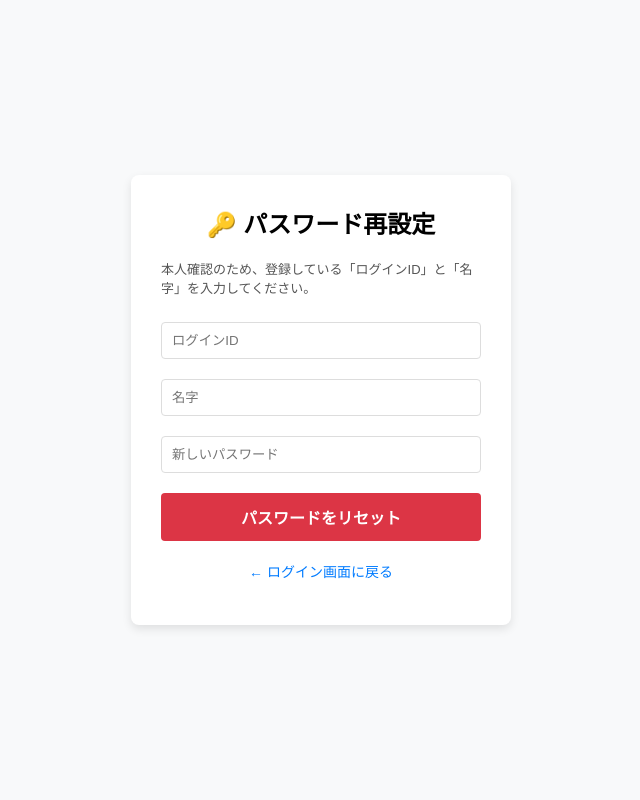
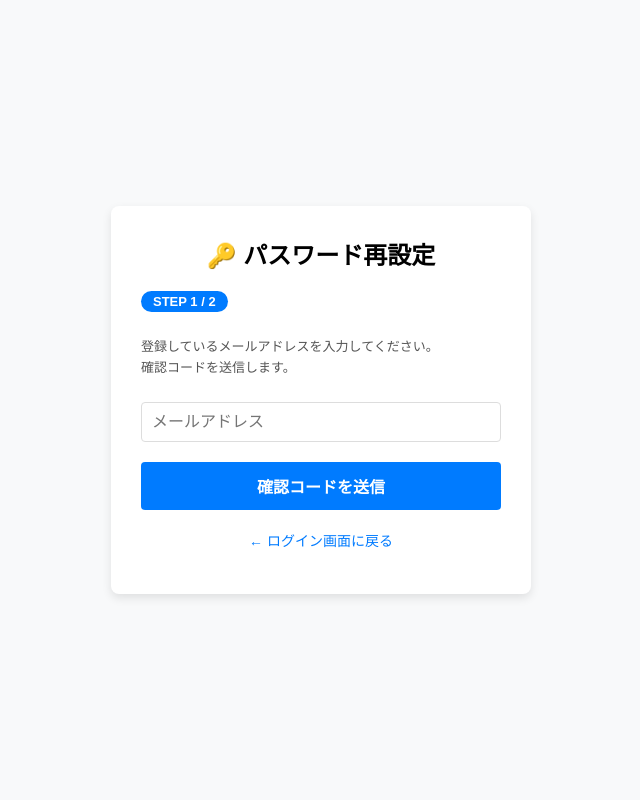
Before and after one commit to nogawa-dev/shift-app, a Flask app: page /forgot_password in a window 1280 px wide. Shown: the whole page, without its empty margins (319-959 px from the left). Run offline with Flask 3, Linux system fonts and the light colour scheme.

Commit message:
メールアドレス認証によるパスワード再設定と日付ごと備考機能を追加
- パスワード再設定をメールOTP認証の2ステップフローに変更
- メールアドレス登録・変更画面を追加（OTP認証付き）
- ユーザー登録・初期設定画面にメールアドレス欄を追加
- 日付ごとの備考入力欄を追加（全体メモ欄を廃止）
- 設定画面に時間帯の追加・削除セクションを追加

Co-Authored-By: Claude Sonnet 4.6 <noreply@anthropic.com>

```diff
--- a/app.py
+++ b/app.py
@@ -1,8 +1,12 @@
 import os
 import json
+import random
+import smtplib
 import jpholiday
 import requests
 from datetime import datetime, timedelta
+from email.mime.text import MIMEText
+from email.mime.multipart import MIMEMultipart
 from flask import Flask, render_template, request, redirect, url_for, session, jsonify
 from threading import Timer
 import webbrowser
@@ -16,6 +20,11 @@ app.secret_key = os.environ.get('SECRET_KEY', 'super_secret_key_hiro')
 
 SUPABASE_URL = os.environ.get("SUPABASE_URL")
 SUPABASE_KEY = os.environ.get("SUPABASE_KEY")
+
+SMTP_HOST = os.environ.get("SMTP_HOST", "smtp.gmail.com")
+SMTP_PORT = int(os.environ.get("SMTP_PORT", 587))
+SMTP_USER = os.environ.get("SMTP_USER", "")
+SMTP_PASSWORD = os.environ.get("SMTP_PASSWORD", "")
 
 SESSION_TIMEOUT = 30 * 60  # 30分（秒単位）
 
@@ -53,16 +62,91 @@ def load_valid_dates():
         print(e)
     return []
 
+def load_time_slots():
+    try:
+        res = requests.get(f"{SUPABASE_URL}/rest/v1/settings?id=eq.1&select=time_slots", headers=get_headers())
+        if res.status_code == 200 and res.json():
+            raw = res.json()[0].get('time_slots')
+            if raw:
+                return json.loads(raw)
+    except Exception as e:
+        print(e)
+    return ['7:30-8:30', '8:00-9:00', '15:30-16:30', '17:30-18:30']
+
 def verify_password(stored, provided):
     # ハッシュ済みならcheck_password_hash、平文（移行前）ならそのまま比較
     if stored.startswith('pbkdf2:') or stored.startswith('scrypt:'):
         return check_password_hash(stored, provided)
     return stored == provided
 
+def send_otp_email(to_email, otp):
+    if not SMTP_USER or not SMTP_PASSWORD:
+        print(f"[EMAIL DISABLED] OTP to {to_email}: {otp}")
+        return
+    msg = MIMEMultipart()
+    msg['From'] = SMTP_USER
+    msg['To'] = to_email
+    msg['Subject'] = '【シフト管理】パスワード再設定コード'
+    body = (
+        f"パスワード再設定の確認コードをお送りします。\n\n"
+        f"確認コード：{otp}\n\n"
+        f"このコードの有効期限は10分間です。\n"
+        f"身に覚えのない場合は、このメールを無視してください。"
+    )
+    msg.attach(MIMEText(body, 'plain', 'utf-8'))
+    try:
+        with smtplib.SMTP(SMTP_HOST, SMTP_PORT) as smtp:
+            smtp.starttls()
+            smtp.login(SMTP_USER, SMTP_PASSWORD)
+            smtp.send_message(msg)
+    except Exception as e:
+        print(f"Email send error: {e}")
+
+
 def get_all_users():
     res = requests.get(f"{SUPABASE_URL}/rest/v1/users?select=*", headers=get_headers())
     users_data = res.json() if res.status_code == 200 else []
-    return {u['username']: {"pass": u['password'], "role": u['role'], "last_name": u.get('last_name', '')} for u in users_data}
+    return {u['username']: {"pass": u['password'], "role": u['role'], "last_name": u.get('last_name', ''), "email": u.get('email', '')} for u in users_data}
+
+
+@app.route('/update_email', methods=['GET', 'POST'])
+def update_email():
+    if 'user_name' not in session:
+        return redirect(url_for('login'))
+
+    stage = request.form.get('stage', '1') if request.method == 'POST' else '1'
+
+    if request.method == 'POST' and stage == '1':
+        new_email = request.form.get('email', '').strip()
+        if not new_email:
+            return render_template('update_email.html', stage='1', error="メールアドレスを入力してください。", user_name=get_display_name(), role=session['role'])
+        otp = str(random.randint(100000, 999999))
+        session['email_otp'] = {
+            'code': otp,
+            'email': new_email,
+            'expires': (datetime.now() + timedelta(minutes=10)).timestamp()
+        }
+        send_otp_email(new_email, otp)
+        masked = new_email[:2] + '***@' + new_email.split('@')[-1]
+        return render_template('update_email.html', stage='2', info=f"確認コードを {masked} に送信しました。", user_name=get_display_name(), role=session['role'])
+
+    if request.method == 'POST' and stage == '2':
+        otp_input = request.form.get('otp', '').strip()
+        otp_data = session.get('email_otp')
+        if not otp_data:
+            return render_template('update_email.html', stage='1', error="セッションが切れました。もう一度やり直してください。", user_name=get_display_name(), role=session['role'])
+        if datetime.now().timestamp() > otp_data['expires']:
+            session.pop('email_otp', None)
+            return render_template('update_email.html', stage='1', error="確認コードの有効期限が切れました。再度お試しください。", user_name=get_display_name(), role=session['role'])
+        if otp_data['code'] != otp_input:
+            return render_template('update_email.html', stage='2', error="確認コードが間違っています。", user_name=get_display_name(), role=session['role'])
+        requests.patch(f"{SUPABASE_URL}/rest/v1/users?username=eq.{session['user_name']}", headers=get_headers(), json={'email': otp_data['email']})
+        session.pop('email_otp', None)
+        return render_template('update_email.html', stage='1', success="メールアドレスを登録しました！", user_name=get_display_name(), role=session['role'])
+
+    res = requests.get(f"{SUPABASE_URL}/rest/v1/users?username=eq.{session['user_name']}&select=email", headers=get_headers())
+    current_email = res.json()[0].get('email', '') if res.status_code == 200 and res.json() else ''
+    return render_template('update_email.html', stage='1', current_email=current_email, user_name=get_display_name(), role=session['role'])
 
 
 @app.route('/change_password', methods=['POST'])
@@ -101,9 +185,12 @@ def setup():
     if request.method == 'POST':
         last_name = request.form.get('last_name')
         new_password = request.form.get('password')
+        new_email = request.form.get('email', '').strip()
         update_data = {'last_name': last_name}
         if new_password:
             update_data['password'] = generate_password_hash(new_password)
+        if new_email:
+            update_data['email'] = new_email
         requests.patch(f"{SUPABASE_URL}/rest/v1/users?username=eq.{session['user_name']}", headers=get_headers(), json=update_data)
         session['last_name'] = last_name
         return redirect(url_for('index'))
@@ -112,17 +199,43 @@ def setup():
 
 @app.route('/forgot_password', methods=['GET', 'POST'])
 def forgot_password():
-    if request.method == 'POST':
-        username = request.form.get('username')
-        last_name = request.form.get('last_name')
-        new_password = request.form.get('new_password')
-        res = requests.get(f"{SUPABASE_URL}/rest/v1/users?username=eq.{username}&last_name=eq.{last_name}&select=*", headers=get_headers())
-        if res.status_code == 200 and res.json():
-            hashed = generate_password_hash(new_password)
-            requests.patch(f"{SUPABASE_URL}/rest/v1/users?username=eq.{username}", headers=get_headers(), json={'password': hashed})
-            return render_template('forgot.html', success="パスワードをリセットしました！新しいパスワードでログインしてください。")
-        return render_template('forgot.html', error="IDかカレンダー表示名が間違っています。")
-    return render_template('forgot.html')
+    stage = request.form.get('stage', '1') if request.method == 'POST' else '1'
+
+    if request.method == 'POST' and stage == '1':
+        email = request.form.get('email', '').strip()
+        otp = str(random.randint(100000, 999999))
+        session['reset_otp'] = {
+            'code': otp,
+            'email': email,
+            'expires': (datetime.now() + timedelta(minutes=10)).timestamp()
+        }
+        send_otp_email(email, otp)
+        masked = email[:2] + '***@' + email.split('@')[-1] if '@' in email else email
+        return render_template('forgot.html', stage='2',
+                               info=f"確認コードを {masked} に送信しました。")
+
+    if request.method == 'POST' and stage == '2':
+        otp_input = request.form.get('otp', '').strip()
+        new_password = request.form.get('new_password', '').strip()
+        reset_data = session.get('reset_otp')
+        if not reset_data:
+            return render_template('forgot.html', stage='1', error="セッションが切れました。もう一度やり直してください。")
+        if datetime.now().timestamp() > reset_data['expires']:
+            session.pop('reset_otp', None)
+            return render_template('forgot.html', stage='1', error="確認コードの有効期限が切れました。再度お試しください。")
+        if reset_data['code'] != otp_input:
+            return render_template('forgot.html', stage='2', error="確認コードが間違っています。")
+        res = requests.get(f"{SUPABASE_URL}/rest/v1/users?email=eq.{reset_data['email']}&select=username", headers=get_headers())
+        if not (res.status_code == 200 and res.json()):
+            session.pop('reset_otp', None)
+            return render_template('forgot.html', stage='1', error="このメールアドレスは登録されていません。")
+        username = res.json()[0]['username']
+        hashed = generate_password_hash(new_password)
+        requests.patch(f"{SUPABASE_URL}/rest/v1/users?username=eq.{username}", headers=get_headers(), json={'password': hashed})
+        session.pop('reset_otp', None)
+        return render_template('forgot.html', stage='1', success="パスワードをリセットしました！新しいパスワードでログインしてください。")
+
+    return render_template('forgot.html', stage='1')
 
 
 @app.route('/logout')
@@ -137,7 +250,7 @@ def index():
         return redirect(url_for('login'))
     if not session.get('last_name'):
         return redirect(url_for('setup'))
-    return render_template('index.html', user_name=get_display_name(), role=session['role'], valid_dates=load_valid_dates())
+    return render_template('index.html', user_name=get_display_name(), role=session['role'], valid_dates=load_valid_dates(), time_slots=load_time_slots())
 
 
 @app.route('/calendar')
@@ -206,10 +319,10 @@ def submit_bulk():
         return jsonify({"status": "error", "message": "未ログイン"}), 401
     data = request.json
     shifts_data = data.get('shifts', {})
-    memo = data.get('memo', '')
+    memos = data.get('memos', {})
     username = session['user_name']
     payload = [
-        {'username': username, 'shift_date': date, 'time_slot': slot, 'memo': memo, 'status': '未確定'}
+        {'username': username, 'shift_date': date, 'time_slot': slot, 'memo': memos.get(date, ''), 'status': '未確定'}
         for date, slots in shifts_data.items()
         for slot in slots
     ]
@@ -238,8 +351,9 @@ def register_users():
                                  users=existing_users)
         # -------------------------------
 
+        new_email = request.form.get('email', '').strip()
         res = requests.post(f"{SUPABASE_URL}/rest/v1/users", headers=get_headers(), json={
-            'username': new_username, 'password': generate_password_hash(new_password), 'role': new_role, 'last_name': ''
+            'username': new_username, 'password': generate_password_hash(new_password), 'role': new_role, 'last_name': '', 'email': new_email
         })
         users_dict = get_all_users()
         if res.status_code in [200, 201]:
@@ -252,21 +366,39 @@ def register_users():
 def shift_settings():
     if 'user_name' not in session or session.get('role') not in ['owner', 'admin']:
         return redirect(url_for('index'))
+    success = None
     if request.method == 'POST':
-        start_str = request.form.get('start_date')
-        end_str = request.form.get('end_date')
-        if start_str and end_str:
-            start_date = datetime.strptime(start_str, '%Y-%m-%d')
-            end_date = datetime.strptime(end_str, '%Y-%m-%d')
-            valid_dates = []
-            current = start_date
-            while current <= end_date:
-                if current.weekday() < 5 and not jpholiday.is_holiday(current.date()):
-                    valid_dates.append(current.strftime('%Y-%m-%d'))
-                current += timedelta(days=1)
-            requests.patch(f"{SUPABASE_URL}/rest/v1/settings?id=eq.1", headers=get_headers(), json={'valid_dates': json.dumps(valid_dates)})
-            return render_template('settings.html', success="募集期間を更新しました！", user_name=get_display_name(), role=session['role'], valid_dates=valid_dates)
-    return render_template('settings.html', user_name=get_display_name(), role=session['role'], valid_dates=load_valid_dates())
+        action = request.form.get('action', 'update_period')
+        if action == 'update_period':
+            start_str = request.form.get('start_date')
+            end_str = request.form.get('end_date')
+            if start_str and end_str:
+                start_date = datetime.strptime(start_str, '%Y-%m-%d')
+                end_date = datetime.strptime(end_str, '%Y-%m-%d')
+                valid_dates = []
+                current = start_date
+                while current <= end_date:
+                    if current.weekday() < 5 and not jpholiday.is_holiday(current.date()):
+                        valid_dates.append(current.strftime('%Y-%m-%d'))
+                    current += timedelta(days=1)
+                requests.patch(f"{SUPABASE_URL}/rest/v1/settings?id=eq.1", headers=get_headers(), json={'valid_dates': json.dumps(valid_dates)})
+                success = "募集期間を更新しました！"
+        elif action == 'add_slot':
+            new_slot = request.form.get('new_slot', '').strip()
+            if new_slot:
+                current_slots = load_time_slots()
+                if new_slot not in current_slots:
+                    current_slots.append(new_slot)
+                    requests.patch(f"{SUPABASE_URL}/rest/v1/settings?id=eq.1", headers=get_headers(), json={'time_slots': json.dumps(current_slots)})
+                success = "時間帯を追加しました！"
+        elif action == 'remove_slot':
+            slot_index = int(request.form.get('slot_index', -1))
+            current_slots = load_time_slots()
+            if 0 <= slot_index < len(current_slots):
+                current_slots.pop(slot_index)
+                requests.patch(f"{SUPABASE_URL}/rest/v1/settings?id=eq.1", headers=get_headers(), json={'time_slots': json.dumps(current_slots)})
+                success = "時間帯を削除しました！"
+    return render_template('settings.html', success=success, user_name=get_display_name(), role=session['role'], valid_dates=load_valid_dates(), time_slots=load_time_slots())
 
 
 @app.route('/shifts')
--- a/templates/base.html
+++ b/templates/base.html
@@ -33,6 +33,7 @@
                     {% if role == 'owner' %}
                         <a href="/register_users" class="nav-btn" style="background: #fd7e14;">👤 ユーザー登録</a>
                     {% endif %}
+                    <a href="/update_email" class="nav-btn" style="background: #17a2b8;">📧 メール登録</a>
                     <a href="/forgot_password" class="nav-btn" style="background: forestgreen;">パスワード再設定</a>
                     <a href="/logout" class="nav-btn" style="background: #dc3545;">ログアウト</a>
                 {% endblock %}
--- a/templates/forgot.html
+++ b/templates/forgot.html
@@ -5,34 +5,69 @@
     <meta name="viewport" content="width=device-width, initial-scale=1.0">
     <title>パスワード再設定</title>
     <style>
-        body { font-family: sans-serif; display: flex; justify-content: center; align-items: center; height: 100vh; background-color: #f8f9fa; margin: 0; }
-        .reset-box { background: white; padding: 30px; border-radius: 8px; box-shadow: 0 4px 10px rgba(0,0,0,0.1); width: 320px; }
-        input { width: 100%; padding: 10px; margin: 10px 0; border: 1px solid #ddd; border-radius: 4px; box-sizing: border-box; }
-        button { width: 100%; padding: 12px; background: #dc3545; color: white; border: none; border-radius: 4px; cursor: pointer; font-weight: bold; margin-top: 10px; font-size: 16px; }
-        button:hover { background: #c82333; }
-        .error { color: #dc3545; font-size: 14px; margin-bottom: 15px; text-align: center; font-weight: bold; }
-        .success { color: #28a745; font-size: 14px; margin-bottom: 15px; text-align: center; font-weight: bold; }
+        body { font-family: sans-serif; display: flex; justify-content: center; align-items: center; min-height: 100vh; background-color: #f8f9fa; margin: 0; padding: 20px; box-sizing: border-box; }
+        .reset-box { background: white; padding: 30px; border-radius: 8px; box-shadow: 0 4px 10px rgba(0,0,0,0.1); width: 100%; max-width: 360px; }
+        input { width: 100%; padding: 10px; margin: 10px 0; border: 1px solid #ddd; border-radius: 4px; box-sizing: border-box; font-size: 16px; }
+        .btn-primary { width: 100%; padding: 12px; background: #007bff; color: white; border: none; border-radius: 4px; cursor: pointer; font-weight: bold; margin-top: 10px; font-size: 16px; }
+        .btn-primary:hover { background: #0056b3; }
+        .btn-danger { width: 100%; padding: 12px; background: #dc3545; color: white; border: none; border-radius: 4px; cursor: pointer; font-weight: bold; margin-top: 10px; font-size: 16px; }
+        .btn-danger:hover { background: #c82333; }
+        .error { color: #dc3545; font-size: 14px; margin-bottom: 15px; text-align: center; font-weight: bold; background: #f8d7da; padding: 10px; border-radius: 4px; }
+        .success { color: #28a745; font-size: 14px; margin-bottom: 15px; text-align: center; font-weight: bold; background: #d4edda; padding: 10px; border-radius: 4px; }
+        .info { color: #004085; font-size: 14px; margin-bottom: 15px; text-align: center; background: #cce5ff; padding: 10px; border-radius: 4px; border: 1px solid #b8daff; }
+        .step-badge { display: inline-block; background: #007bff; color: white; padding: 3px 12px; border-radius: 12px; font-size: 13px; margin-bottom: 12px; font-weight: bold; }
     </style>
 </head>
 <body>
     <div class="reset-box">
         <h2 style="text-align: center; margin-top: 0;">🔑 パスワード再設定</h2>
+
         {% if error %}
             <div class="error">{{ error }}</div>
-        {% elif success %}
+        {% endif %}
+
+        {% if success %}
             <div class="success">{{ success }}</div>
-            <a href="/login" style="display: block; text-align: center; margin-top: 20px; text-decoration: none; color: white; background: #007bff; padding: 10px; border-radius: 4px; font-weight: bold;">ログイン画面へ戻る</a>
+            <a href="/login" style="display: block; text-align: center; margin-top: 20px; text-decoration: none; color: white; background: #007bff; padding: 12px; border-radius: 4px; font-weight: bold;">ログイン画面へ戻る</a>
         {% endif %}
+
         {% if not success %}
-        <p style="font-size: 13px; color: #555; line-height: 1.5;">
-            本人確認のため、登録している「ログインID」と「名字」を入力してください。
+            {% if stage == '1' %}
+                <span class="step-badge">STEP 1 / 2</span>
+                <p style="font-size: 13px; color: #555; line-height: 1.6;">
+                    登録しているメールアドレスを入力してください。<br>
+                    確認コードを送信します。
                 </p>
                 <form method="POST">
-            <input type="text" name="username" placeholder="ログインID" required>
-            <input type="text" name="last_name" placeholder="名字" required>
-            <input type="password" name="new_password" placeholder="新しいパスワード" required>
-            <button type="submit">パスワードをリセット</button>
+                    <input type="hidden" name="stage" value="1">
+                    <input type="email" name="email" placeholder="メールアドレス" required autocomplete="email">
+                    <button type="submit" class="btn-primary">確認コードを送信</button>
                 </form>
+
+            {% elif stage == '2' %}
+                <span class="step-badge">STEP 2 / 2</span>
+                {% if info %}
+                    <div class="info">{{ info }}</div>
+                {% endif %}
+                <p style="font-size: 13px; color: #555; line-height: 1.6;">
+                    メールに届いた6桁の確認コードと、新しいパスワードを入力してください。<br>
+                    <b>有効期限：10分間</b>
+                </p>
+                <form method="POST">
+                    <input type="hidden" name="stage" value="2">
+                    <input type="hidden" name="username" value="{{ username }}">
+                    <input type="text" name="otp" placeholder="確認コード（6桁）" required
+                           maxlength="6" pattern="[0-9]{6}" inputmode="numeric"
+                           autocomplete="one-time-code"
+                           style="letter-spacing: 6px; font-size: 20px; text-align: center;">
+                    <input type="password" name="new_password" placeholder="新しいパスワード" required autocomplete="new-password">
+                    <button type="submit" class="btn-danger">パスワードをリセット</button>
+                </form>
+                <p style="text-align: center; margin-top: 15px; font-size: 13px;">
+                    <a href="/forgot_password" style="color: #6c757d; text-decoration: none;">← IDの入力からやり直す</a>
+                </p>
+            {% endif %}
+
             <p style="text-align: center; margin-top: 20px; font-size: 14px;">
                 <a href="/login" style="color: #007bff; text-decoration: none;">← ログイン画面に戻る</a>
             </p>
--- a/templates/register.html
+++ b/templates/register.html
@@ -30,6 +30,7 @@
                     <tr style="background: #e9ecef; font-size: 14px;">
                         <th style="padding: 12px; border-bottom: 1px solid #ddd;">ログインID</th>
                         <th style="padding: 12px; border-bottom: 1px solid #ddd;">カレンダー表示名</th>
+                        <th style="padding: 12px; border-bottom: 1px solid #ddd;">メールアドレス</th>
                         <th style="padding: 12px; border-bottom: 1px solid #ddd;">現在の権限</th>
                         <th style="padding: 12px; border-bottom: 1px solid #ddd;">権限の変更</th>
                     </tr>
@@ -39,6 +40,9 @@
                     <tr style="border-bottom: 1px solid #eee;">
                         <td style="padding: 12px; font-weight: bold;">{{ uid }}</td>
                         <td style="padding: 12px;">{{ uinfo.last_name if uinfo.last_name else '（未設定）' }}</td>
+                        <td style="padding: 12px; font-size: 13px;">
+                            {% if uinfo.email %}<span>{{ uinfo.email }}</span>{% else %}<span style="color: #dc3545;">未登録</span>{% endif %}
+                        </td>
                         <td style="padding: 12px;">
                             {% if uinfo.role == 'owner' %}👑 オーナー
                             {% elif uinfo.role == 'admin' %}🛡️ 管理者
@@ -74,6 +78,7 @@
         {% endif %}
         <input type="text" name="username" placeholder="希望のログインID（半角英数）" required style="padding: 10px; border-radius: 4px; border: 1px solid #ccc;">
         <input type="text" name="password" placeholder="初期パスワード（4桁など）" required style="padding: 10px; border-radius: 4px; border: 1px solid #ccc;">
+        <input type="email" name="email" placeholder="メールアドレス（パスワード再設定に使用）" style="padding: 10px; border-radius: 4px; border: 1px solid #ccc;">
         <select name="role" style="padding: 10px; border-radius: 4px; border: 1px solid #ccc;">
             <option value="user">一般ユーザー（シフト提出のみ）</option>
             <option value="admin">管理者（シフトの確定が可能）</option>
--- a/templates/setup.html
+++ b/templates/setup.html
@@ -23,6 +23,8 @@
             <input type="text" name="last_name" placeholder="例：田中" required>
             <label style="font-size: 14px; font-weight: bold; margin-top: 10px; display: block;">🔑 新しいパスワード</label>
             <input type="password" name="password" placeholder="あなただけのパスワードを入力" required>
+            <label style="font-size: 14px; font-weight: bold; margin-top: 10px; display: block;">📧 メールアドレス <span style="font-weight: normal; color: #888;">（パスワード再設定に使用）</span></label>
+            <input type="email" name="email" placeholder="例：your@email.com">
             <button type="submit">設定を完了して進む</button>
         </form>
     </div>
```
Also changed, not shown: templates/index.html (+15 -9 lines), templates/settings.html (+33 -0 lines), templates/update_email.html (added, +61 -0 lines). Lines whose indentation alone changed are shown as unchanged.
